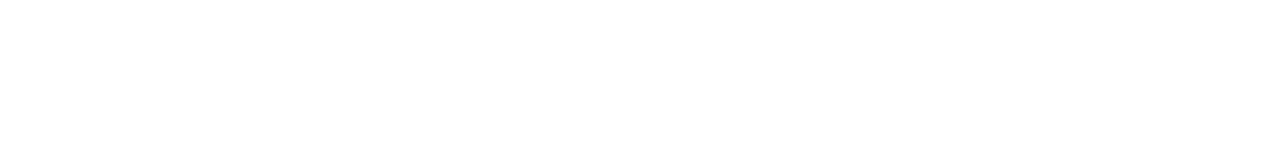
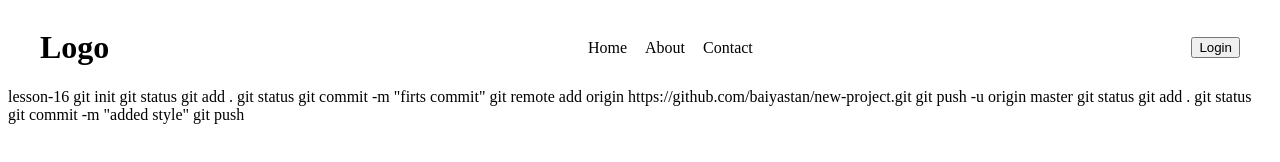
Before and after one commit to baiyastan/lesson-16-F2, a plain HTML site: page index.html in a window 1280 px wide. Drawn offline with Linux system fonts and the light colour scheme.

Commit message:
added header and style

```diff
--- a/index.html
+++ b/index.html
@@ -4,8 +4,32 @@
     <meta charset="UTF-8">
     <meta name="viewport" content="width=device-width, initial-scale=1.0">
     <title>Document</title>
+    <link rel="stylesheet" href="style.css">
 </head>
 <body>
-
+    <header class="header">
+        <h1>Logo</h1>
+        <ul>
+            <li>Home</li>
+            <li>About</li>
+            <li>Contact</li>
+        </ul>
+        <button>Login</button>
+    </header>
 </body>
 </html>
+lesson-16
+
+git init
+git status
+git add .
+git status
+git commit -m "firts commit"
+git remote add origin https://github.com/baiyastan/new-project.git
+git push -u origin master
+
+git status
+git add .
+git status
+git commit -m "added style"
+git push
--- /dev/null
+++ b/style.css
@@ -0,0 +1,15 @@
+.header {
+    max-width: 1200px;
+    width: 100%;
+    margin: 0 auto;
+    display: flex;
+    justify-content: space-between;
+    align-items: center;
+}
+
+.header ul {
+    display: flex;
+    align-items: center;
+    list-style: none;
+    gap: 18px;
+}
```
